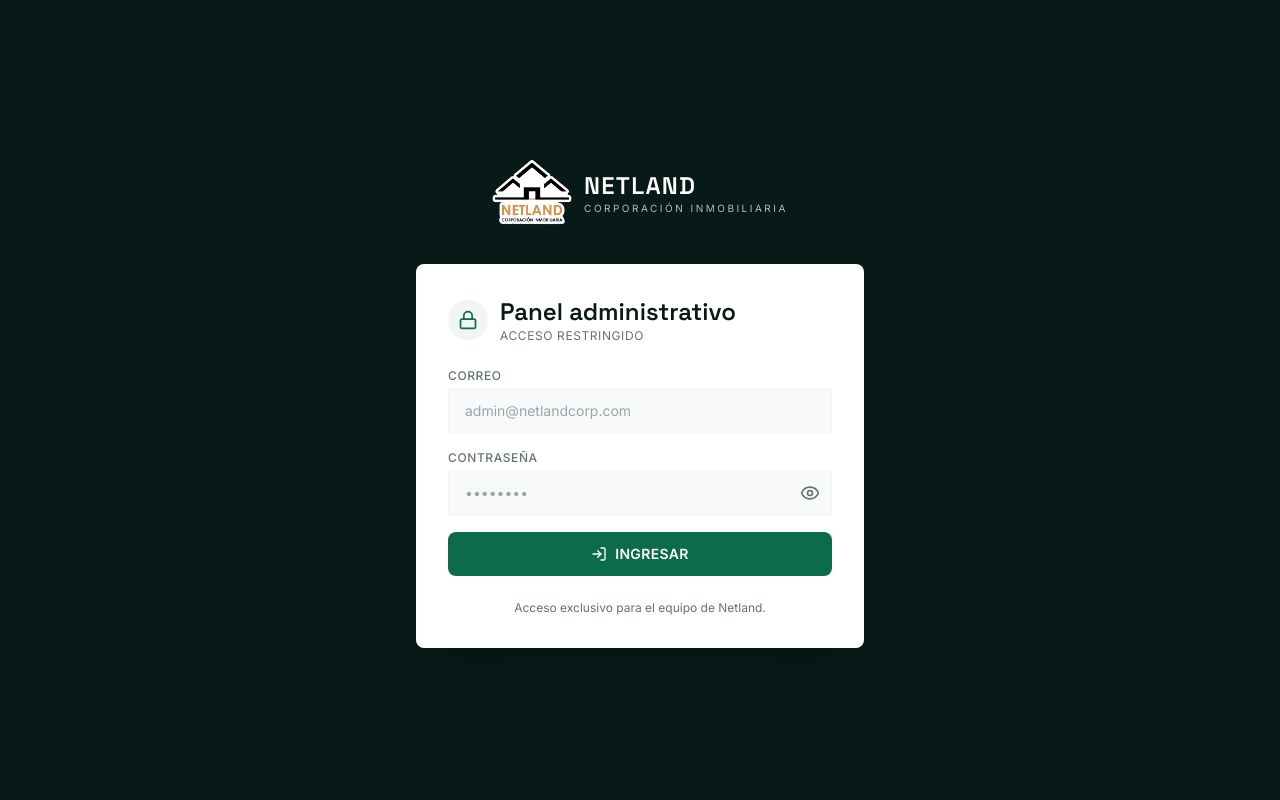
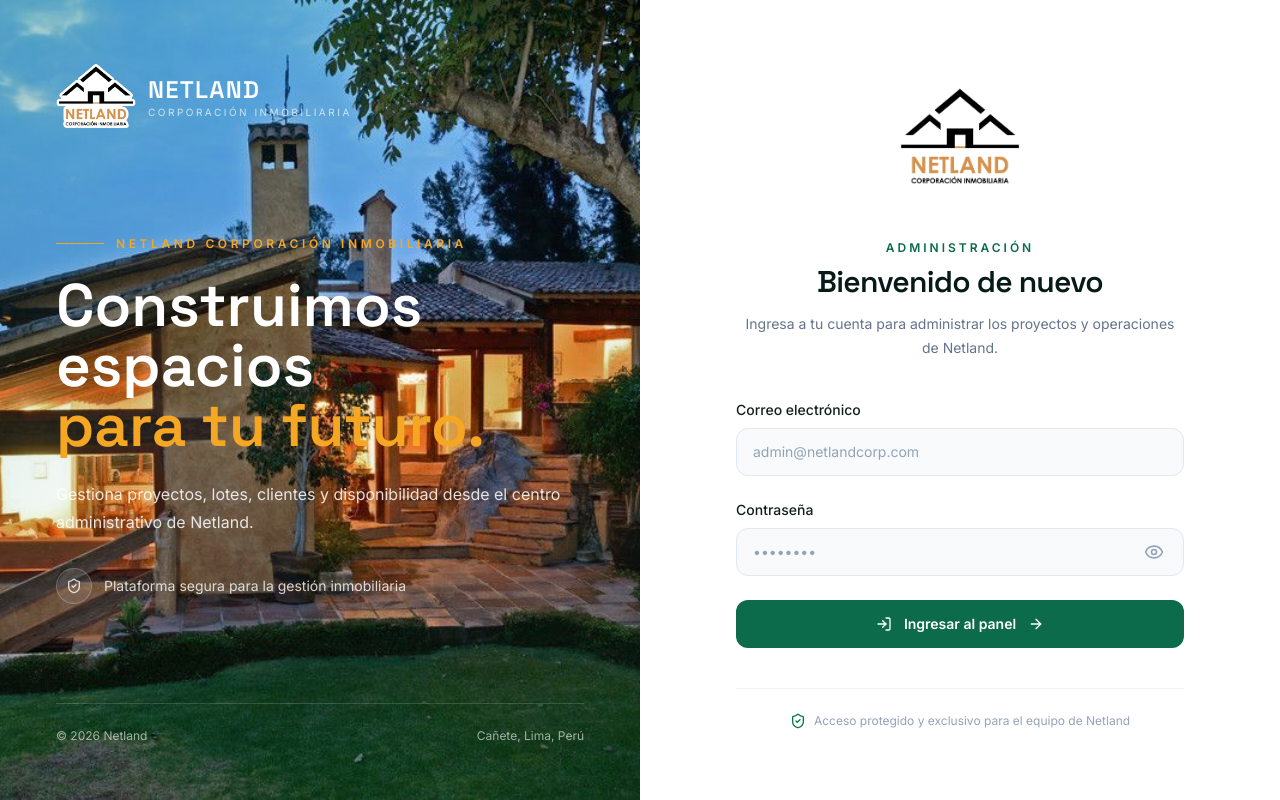
Before and after one commit to valle79/web-netland, a React (Vite) app in the folder frontend/: page /admin/login in a window 1280 px wide. Built offline with nearby package versions, Linux system fonts and the light colour scheme.

Commit message:
mejorando modulo refiere y gana

```diff
--- a/frontend/src/features/admin/AdminLogin.tsx
+++ b/frontend/src/features/admin/AdminLogin.tsx
@@ -1,22 +1,37 @@
 import { useState } from "react";
 import { Navigate } from "react-router-dom";
-import { Lock, LogIn, Eye, EyeOff } from "lucide-react";
+import {
+  Lock,
+  LogIn,
+  Eye,
+  EyeOff,
+  ShieldCheck,
+  ArrowRight,
+} from "lucide-react";
+
 import { Logo } from "../../components/Logo";
+import logoNetland from "../../images/logo-netland.png";
 import { useAuth } from "./AuthContext";
 import { Spinner } from "../../components/ui/PageLoader";
 
+import loginImage from "../../images/casacampo.jpg";
+
 export default function AdminLogin() {
   const { login, isAuthenticated } = useAuth();
+
   const [email, setEmail] = useState("");
   const [password, setPassword] = useState("");
   const [showPassword, setShowPassword] = useState(false);
   const [error, setError] = useState("");
   const [loading, setLoading] = useState(false);
 
-  if (isAuthenticated) return <Navigate to="/admin" replace />;
+  if (isAuthenticated) {
+    return <Navigate to="/admin" replace />;
+  }
 
   const handleSubmit = async (e: React.FormEvent) => {
     e.preventDefault();
+
     setError("");
     setLoading(true);
 
@@ -26,7 +41,7 @@ export default function AdminLogin() {
       setError(
         err instanceof Error
           ? err.message
-          : "Error al iniciar sesión."
+          : "No se pudo iniciar sesión. Verifica tus credenciales."
       );
     } finally {
       setLoading(false);
@@ -34,72 +49,198 @@ export default function AdminLogin() {
   };
 
   return (
-    <div className="flex min-h-screen items-center justify-center bg-netland-dark p-6">
-      <div className="w-full max-w-md">
-        <div className="mb-8 flex justify-center">
+    <main className="min-h-screen bg-white lg:grid lg:grid-cols-2">
+
+{/* =====================================================
+    PANEL IZQUIERDO - IMAGEN
+====================================================== */}
+<section className="relative hidden min-h-screen overflow-hidden lg:block">
+
+  {/* Imagen */}
+  <img
+    src={loginImage}
+    alt="Proyecto inmobiliario Netland"
+    className="absolute inset-0 h-full w-full object-cover"
+  />
+
+  {/* Gradiente suave */}
+  <div className="absolute inset-0 bg-gradient-to-br from-[#0d7a44]/20 via-transparent to-[#063d27]/15" />
+
+  {/* Contenido sobre la imagen */}
+  <div className="relative z-10 flex min-h-screen flex-col justify-between p-10 xl:p-14">
+
+    {/* Logo */}
+    <div>
       <Logo light size="md" />
     </div>
 
-        <div className="rounded-lg bg-white p-8 shadow-2xl">
+    {/* Mensaje */}
+    <div className="max-w-xl text-white">
+
       <div className="mb-6 flex items-center gap-3">
-            <div className="flex h-10 w-10 items-center justify-center rounded-full bg-netland-light text-netland-primary">
-              <Lock className="h-5 w-5" />
+        <div className="h-px w-12 bg-[#f5a623]" />
+
+        <span className="text-xs font-semibold uppercase tracking-[0.3em] text-[#f5a623]">
+          Netland Corporación Inmobiliaria
+        </span>
       </div>
 
-            <div>
-              <h1 className="font-display text-2xl font-semibold text-netland-dark">
-                Panel administrativo
+      <h1 className="font-display text-5xl font-semibold leading-[1.08] xl:text-6xl">
+        Construimos espacios
+        <span className="block text-[#f5a623]">
+          para tu futuro.
+        </span>
       </h1>
 
-              <p className="text-xs uppercase tracking-wider text-netland-muted">
-                Acceso restringido
+      <p className="mt-6 max-w-lg text-base leading-7 text-white/85">
+        Gestiona proyectos, lotes, clientes y disponibilidad
+        desde el centro administrativo de Netland.
+      </p>
+
+      <div className="mt-8 flex items-center gap-3 text-sm text-white/80">
+        <div className="flex h-9 w-9 items-center justify-center rounded-full border border-white/20 bg-white/10">
+          <ShieldCheck className="h-4 w-4" />
+        </div>
+
+        <span>
+          Plataforma segura para la gestión inmobiliaria
+        </span>
+      </div>
+
+    </div>
+
+    {/* Pie */}
+    <div className="flex items-center justify-between border-t border-white/15 pt-6 text-xs text-white/60">
+      <span>
+        © {new Date().getFullYear()} Netland
+      </span>
+
+      <span>
+        Cañete, Lima, Perú
+      </span>
+    </div>
+
+  </div>
+
+</section>
+
+
+      {/* =====================================================
+          PANEL DERECHO - LOGIN
+      ====================================================== */}
+      <section className="flex min-h-screen items-center justify-center bg-white px-6 py-10 sm:px-10 lg:px-16 xl:px-24">
+
+        <div className="w-full max-w-md">
+
+{/* Logo móvil */}
+<div className="mb-10 flex justify-center">
+  <img
+    src={logoNetland}
+    alt="NETLAND Corporación Inmobiliaria"
+    className="h-auto w-32 object-contain"
+  />
+</div>
+
+
+          {/* Encabezado */}
+          <div className="mb-10 text-center">
+
+            <p
+              className="mb-2 text-xs font-semibold uppercase tracking-[0.25em]"
+              style={{
+                color: "var(--netland-primary)",
+              }}
+            >
+              Administración
+            </p>
+
+            <h2
+              className="font-display text-3xl font-semibold tracking-tight"
+              style={{
+                color: "var(--netland-dark)",
+              }}
+            >
+              Bienvenido de nuevo
+            </h2>
+
+            <p className="mt-3 text-sm leading-6 text-slate-500">
+              Ingresa a tu cuenta para administrar los proyectos
+              y operaciones de Netland.
             </p>
           </div>
+
+
+          {/* Error */}
+          {error && (
+            <div className="mb-6 flex items-start gap-3 rounded-xl border border-red-200 bg-red-50 px-4 py-3 text-sm text-red-600">
+              <div className="mt-0.5 h-2 w-2 shrink-0 rounded-full bg-red-500" />
+
+              <p>{error}</p>
             </div>
-
-          {error && (
-            <p className="mb-4 rounded-md bg-red-50 px-4 py-3 text-sm text-red-600">
-              {error}
-            </p>
           )}
 
-          <form onSubmit={handleSubmit} className="space-y-4">
+
+          {/* FORMULARIO */}
+          <form onSubmit={handleSubmit} className="space-y-6">
+
             {/* CORREO */}
-            <label className="block">
-              <span className="mb-1 block text-xs font-medium uppercase tracking-wider text-netland-muted">
-                Correo
-              </span>
+            <div>
+              <label
+                htmlFor="email"
+                className="mb-2 block text-sm font-medium"
+                style={{
+                  color: "var(--netland-text)",
+                }}
+              >
+                Correo electrónico
+              </label>
 
               <input
+                id="email"
                 type="email"
                 value={email}
                 onChange={(e) => setEmail(e.target.value)}
                 required
-                className="w-full rounded-sm border border-netland-light bg-netland-background px-4 py-3 text-sm outline-none focus:border-netland-primary"
+                autoComplete="email"
                 placeholder="admin@netlandcorp.com"
+                className="h-12 w-full rounded-xl border border-slate-200 bg-slate-50 px-4 text-sm text-slate-900 outline-none transition-all placeholder:text-slate-400 focus:border-[#0d7a44] focus:bg-white focus:ring-4 focus:ring-[#0d7a44]/10"
               />
+            </div>
+
+
+            {/* CONTRASEÑA */}
+            <div>
+              <div className="mb-2 flex items-center justify-between">
+
+                <label
+                  htmlFor="password"
+                  className="text-sm font-medium"
+                  style={{
+                    color: "var(--netland-text)",
+                  }}
+                >
+                  Contraseña
                 </label>
 
-            {/* CONTRASEÑA */}
-            <label className="block">
-              <span className="mb-1 block text-xs font-medium uppercase tracking-wider text-netland-muted">
-                Contraseña
-              </span>
+              </div>
 
               <div className="relative">
+
                 <input
+                  id="password"
                   type={showPassword ? "text" : "password"}
                   value={password}
                   onChange={(e) => setPassword(e.target.value)}
                   required
-                  className="w-full rounded-sm border border-netland-light bg-netland-background px-4 py-3 pr-12 text-sm outline-none focus:border-netland-primary"
+                  autoComplete="current-password"
                   placeholder="••••••••"
+                  className="h-12 w-full rounded-xl border border-slate-200 bg-slate-50 px-4 pr-12 text-sm text-slate-900 outline-none transition-all placeholder:text-slate-400 focus:border-[#0d7a44] focus:bg-white focus:ring-4 focus:ring-[#0d7a44]/10"
                 />
 
                 <button
                   type="button"
                   onClick={() => setShowPassword((prev) => !prev)}
-                  className="absolute right-3 top-1/2 -translate-y-1/2 text-netland-muted transition-colors hover:text-netland-primary"
+                  className="absolute right-3 top-1/2 flex -translate-y-1/2 items-center justify-center rounded-lg p-2 text-slate-400 transition-colors hover:text-[#0d7a44]"
                   aria-label={
                     showPassword
                       ? "Ocultar contraseña"
@@ -112,30 +253,57 @@ export default function AdminLogin() {
                     <Eye className="h-5 w-5" />
                   )}
                 </button>
+
               </div>
-            </label>
+            </div>
 
-            {/* BOTÓN LOGIN */}
+
+            {/* BOTÓN */}
             <button
               type="submit"
               disabled={loading}
-              className="btn-primary w-full disabled:opacity-60"
+              className="group flex h-12 w-full items-center justify-center gap-3 rounded-xl px-5 text-sm font-semibold text-white transition-all duration-200 hover:-translate-y-0.5 hover:shadow-lg disabled:cursor-not-allowed disabled:opacity-60 disabled:hover:translate-y-0"
+              style={{
+                backgroundColor: "var(--netland-primary)",
+              }}
             >
               {loading ? (
+                <>
                   <Spinner className="h-4 w-4" />
+                  <span>Ingresando...</span>
+                </>
               ) : (
+                <>
                   <LogIn className="h-4 w-4" />
+
+                  <span>Ingresar al panel</span>
+
+                  <ArrowRight className="h-4 w-4 transition-transform group-hover:translate-x-1" />
+                </>
               )}
+            </button>
 
-              {loading ? "Ingresando..." : "Ingresar"}
-            </button>
           </form>
 
-          <p className="mt-6 text-center text-xs text-netland-muted">
-            Acceso exclusivo para el equipo de Netland.
-          </p>
+
+          {/* Seguridad */}
+          <div className="mt-10 border-t border-slate-100 pt-6">
+
+            <div className="flex items-center justify-center gap-2 text-xs text-slate-400">
+
+              <ShieldCheck className="h-4 w-4 text-[#0d7a44]" />
+
+              <span>
+                Acceso protegido y exclusivo para el equipo de Netland
+              </span>
+
             </div>
+
           </div>
+
         </div>
+      </section>
+
+    </main>
   );
 }
```
Also changed, not shown: frontend/src/images/casacampo.jpg (added). Lines whose indentation alone changed are shown as unchanged.
